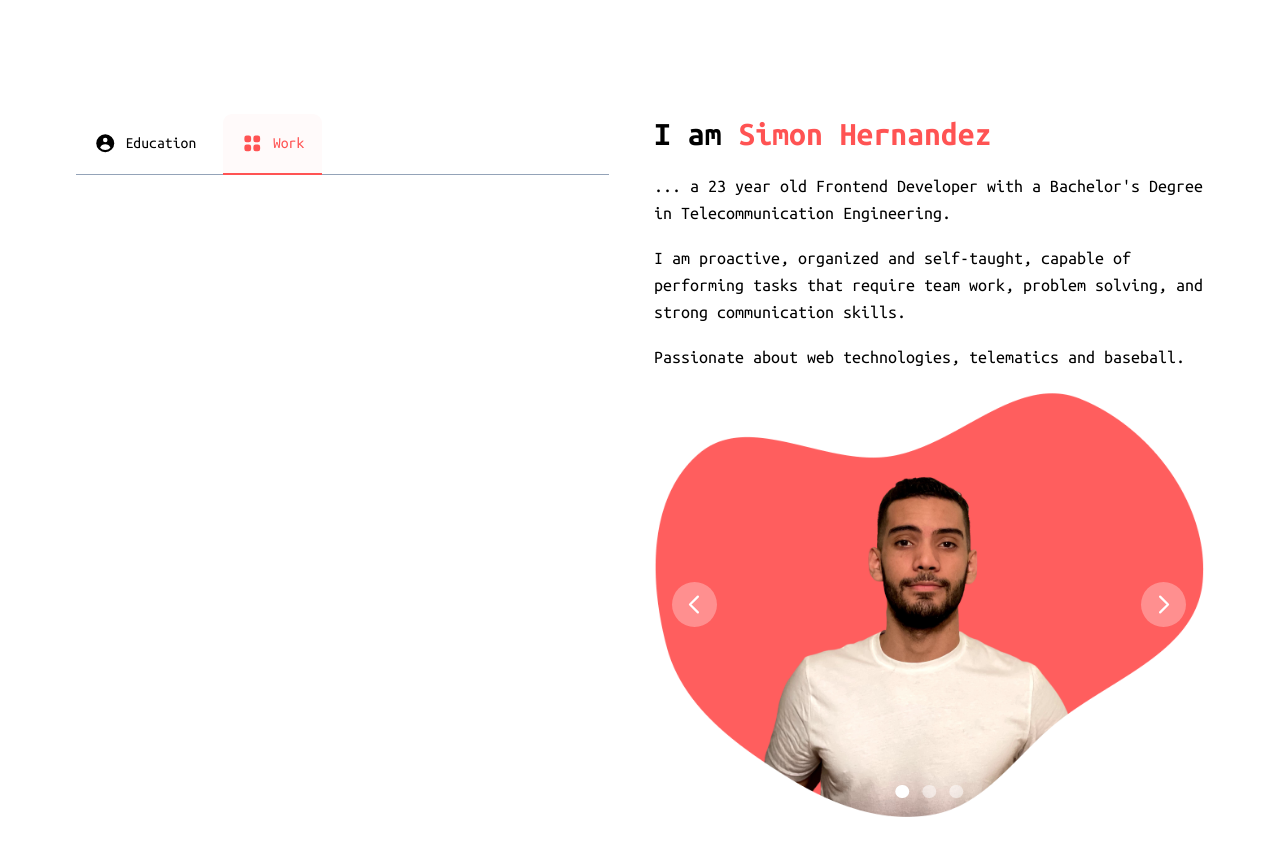
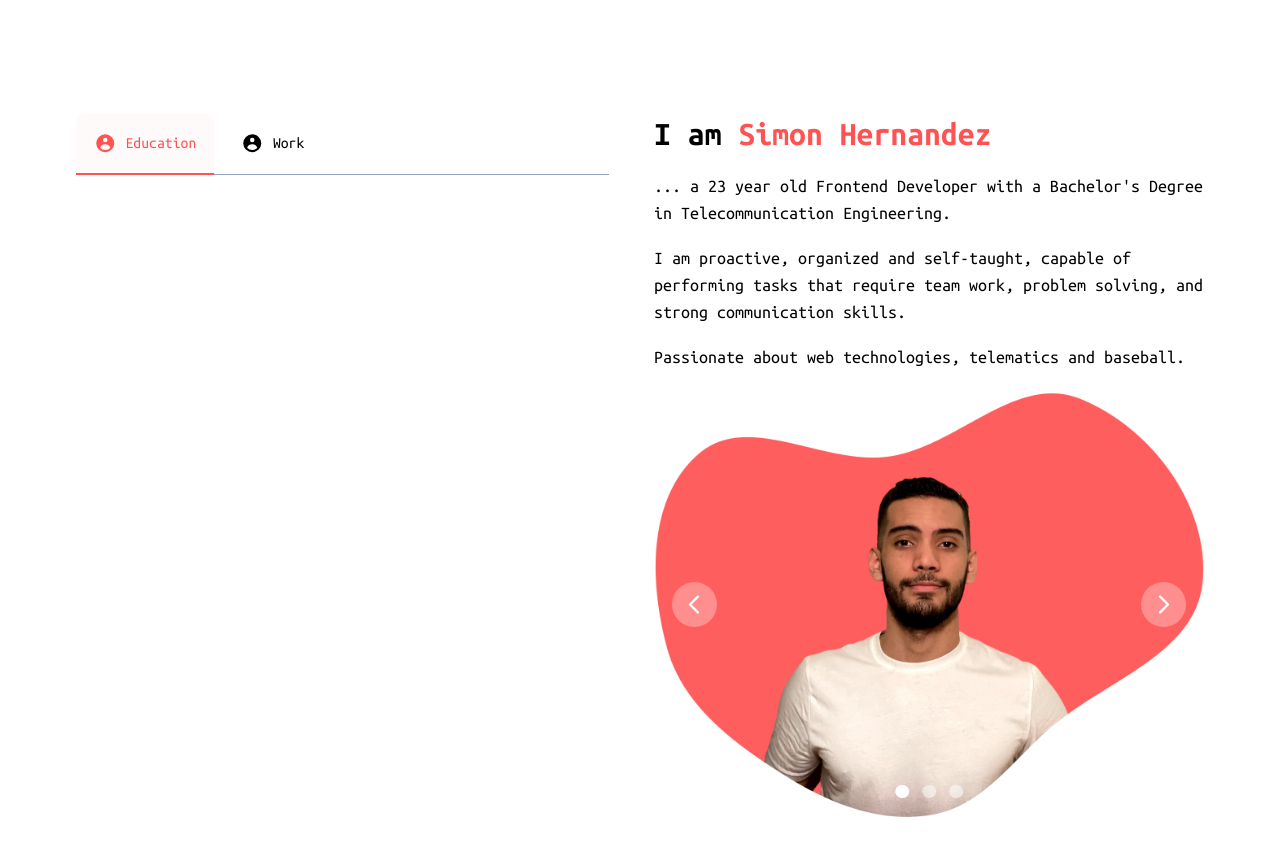
Before and after one commit to simonhernandez/react-portfolio, a React (Vite) app: page / in a window 1280 px wide. Shown: the part 873-1729 px from the top of the page. Built offline with nearby package versions, Linux system fonts and the light colour scheme.

Commit message:
add: tab funcionality

```diff
--- a/src/components/About.jsx
+++ b/src/components/About.jsx
@@ -2,7 +2,7 @@ import React, { useState } from "react";
 
 import { Wrapper } from "../components";
 import { layout, typography, spacing } from "../styles/style";
-import { skills } from "../constants";
+import { skills, about } from "../constants";
 import { simonHero } from "../assets";
 
 const About = () => {
@@ -25,7 +25,7 @@ const About = () => {
           <div className="flex-1">
             <div class="border-b border-b-slate-400 dark:border-gray-700">
               <ul class="flex flex-wrap -mb-px text-sm font-medium text-center text-gray-500 dark:text-gray-400">
-                <li class="mr-2">
+                {/* <li class="mr-2">
                   <button
                     class="inline-flex p-4 rounded-t-lg border-b-2 border-transparent hover:text-gray-600 hover:border-gray-300 dark:hover:text-gray-300 group active"
                   >
@@ -61,7 +61,30 @@ const About = () => {
                     </svg>
                     Work
                   </button>
-                </li>
+                </li> */}
+                {about.map((item, index) => {
+                  return <li key={item.id} className={`${about.length !== index - 1 ? 'mr-2' : ''}`}>
+                    <button
+                    class={`inline-flex p-4 rounded-t-lg border-b-2 border-transparent hover:text-gray-600 hover:border-gray-300 dark:hover:text-gray-300 ${index === currentIndex ? 'border-b-primary text-primary bg-primary_very_light' : ''}`}
+                    onClick={() => setCurrentIndex(index)}
+                  >
+                    <svg
+                      aria-hidden="true"
+                      class="mr-2 w-5 h-5 text-gray-400 group-hover:text-gray-500 dark:text-gray-500 dark:group-hover:text-gray-300"
+                      fill="currentColor"
+                      viewBox="0 0 20 20"
+                      xmlns="http://www.w3.org/2000/svg"
+                    >
+                      <path
+                        fill-rule="evenodd"
+                        d="M18 10a8 8 0 11-16 0 8 8 0 0116 0zm-6-3a2 2 0 11-4 0 2 2 0 014 0zm-2 4a5 5 0 00-4.546 2.916A5.986 5.986 0 0010 16a5.986 5.986 0 004.546-2.084A5 5 0 0010 11z"
+                        clip-rule="evenodd"
+                      ></path>
+                    </svg>
+                    {item.title}
+                  </button>
+                  </li>
+                })}
               </ul>
             </div>
             <div>{currentTab && <div>{currentTab.title}</div>}</div>
```
